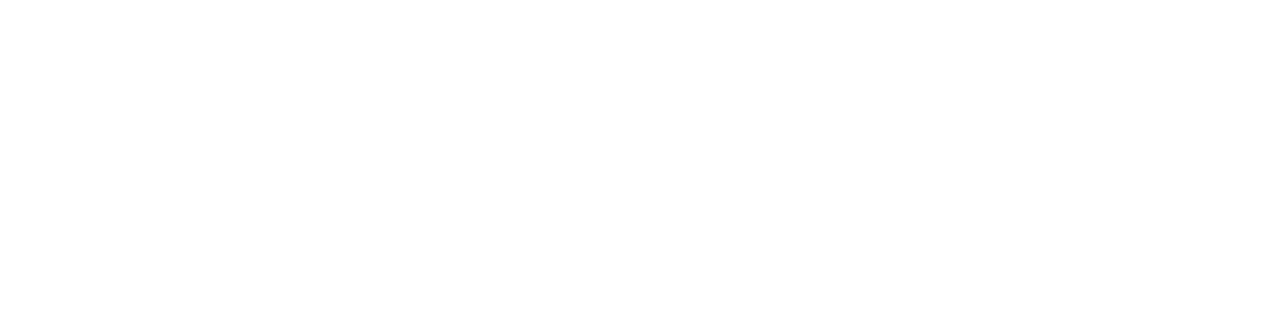
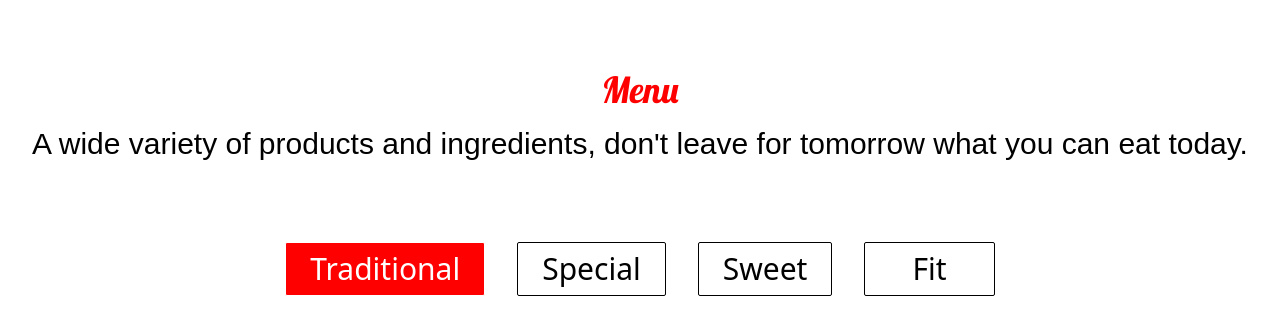
Before and after one commit to wilsonsouto/pizzeria-donna, a Next.js app: page / in a window 1280 px wide. Shown: the part 2758-3092 px from the top of the page. Before the commit the page ends 2748 px from the top, so only its background shows below. Built offline with nearby package versions, Linux system fonts and the light colour scheme; a web font is replaced by a local one.

Commit message:
Adding a menu with pizza category options

```diff
--- a/src/app/page.tsx
+++ b/src/app/page.tsx
@@ -1,3 +1,5 @@
+"use client";
+import { useState } from "react";
 import {
   BgImageContainer,
   BgImageOverlay,
@@ -9,6 +11,7 @@
   Heading,
   Paragraph,
   PizzaImageDisplay,
+  PizzaCategoryOption,
 } from "@/components/Elements";
 import {
   AlignItems,
@@ -20,6 +23,12 @@
 } from "@/components/Enums";
 
 export default function Home() {
+  const [showMenu, setShowMenu] = useState("Traditional");
+
+  const handleClick = (menu: string) => {
+    setShowMenu(menu);
+  };
+
   return (
     <>
       <header>
@@ -104,6 +113,37 @@
             </BgImageOverlay>
           </BgImageContainer>
         </GridContainer>
+        <GridContainer padding={Padding["px-8"]}>
+          <GridChild position={MdTextPosition.center}>
+            <Heading color={TextColor.red} text="Menu" />
+            <Paragraph
+              color={TextColor.black}
+              text="A wide variety of products and ingredients, don't leave for tomorrow what you can eat today."
+            />
+          </GridChild>
+          <ul className="relative m-auto flex w-7/12 items-center justify-center gap-8 text-center text-xl max-md:flex-col max-sm:w-full sm:text-2xl md:text-2xl lg:text-2xl xl:text-3xl 2xl:text-3xl">
+            <PizzaCategoryOption
+              flavor="Traditional"
+              isActive={showMenu === "Traditional"}
+              onClick={() => handleClick("Traditional")}
+            />
+            <PizzaCategoryOption
+              flavor="Special"
+              isActive={showMenu === "Special"}
+              onClick={() => handleClick("Special")}
+            />
+            <PizzaCategoryOption
+              flavor="Sweet"
+              isActive={showMenu === "Sweet"}
+              onClick={() => handleClick("Sweet")}
+            />
+            <PizzaCategoryOption
+              flavor="Fit"
+              isActive={showMenu === "Fit"}
+              onClick={() => handleClick("Fit")}
+            />
+          </ul>
+        </GridContainer>
       </main>
     </>
   );
--- /dev/null
+++ b/src/components/Elements/PizzaCategoryOption.tsx
@@ -0,0 +1,16 @@
+interface PizzaCategoryOptionProps {
+  flavor: string;
+  isActive: boolean;
+  onClick: React.MouseEventHandler<HTMLAnchorElement>;
+}
+
+export default function PizzaCategoryOption(props: PizzaCategoryOptionProps) {
+  return (
+    <a
+      className={`w-1/2 cursor-pointer rounded-sm border-[1px] px-6 py-2 transition duration-200 ease-out ${props.isActive ? "bg-red text-white" : "border-black hover:border-red hover:text-red"}`}
+      onClick={props.onClick}
+    >
+      {props.flavor}
+    </a>
+  );
+}
--- a/src/components/Elements/index.tsx
+++ b/src/components/Elements/index.tsx
@@ -2,5 +2,12 @@
 import Heading from "./Heading";
 import Paragraph from "./Paragraph";
 import PizzaImageDisplay from "./PizzaImageDisplay";
+import PizzaCategoryOption from "./PizzaCategoryOption";
 
-export { BrandLogo, Heading, Paragraph, PizzaImageDisplay };
+export {
+  BrandLogo,
+  Heading,
+  Paragraph,
+  PizzaImageDisplay,
+  PizzaCategoryOption,
+};
```
